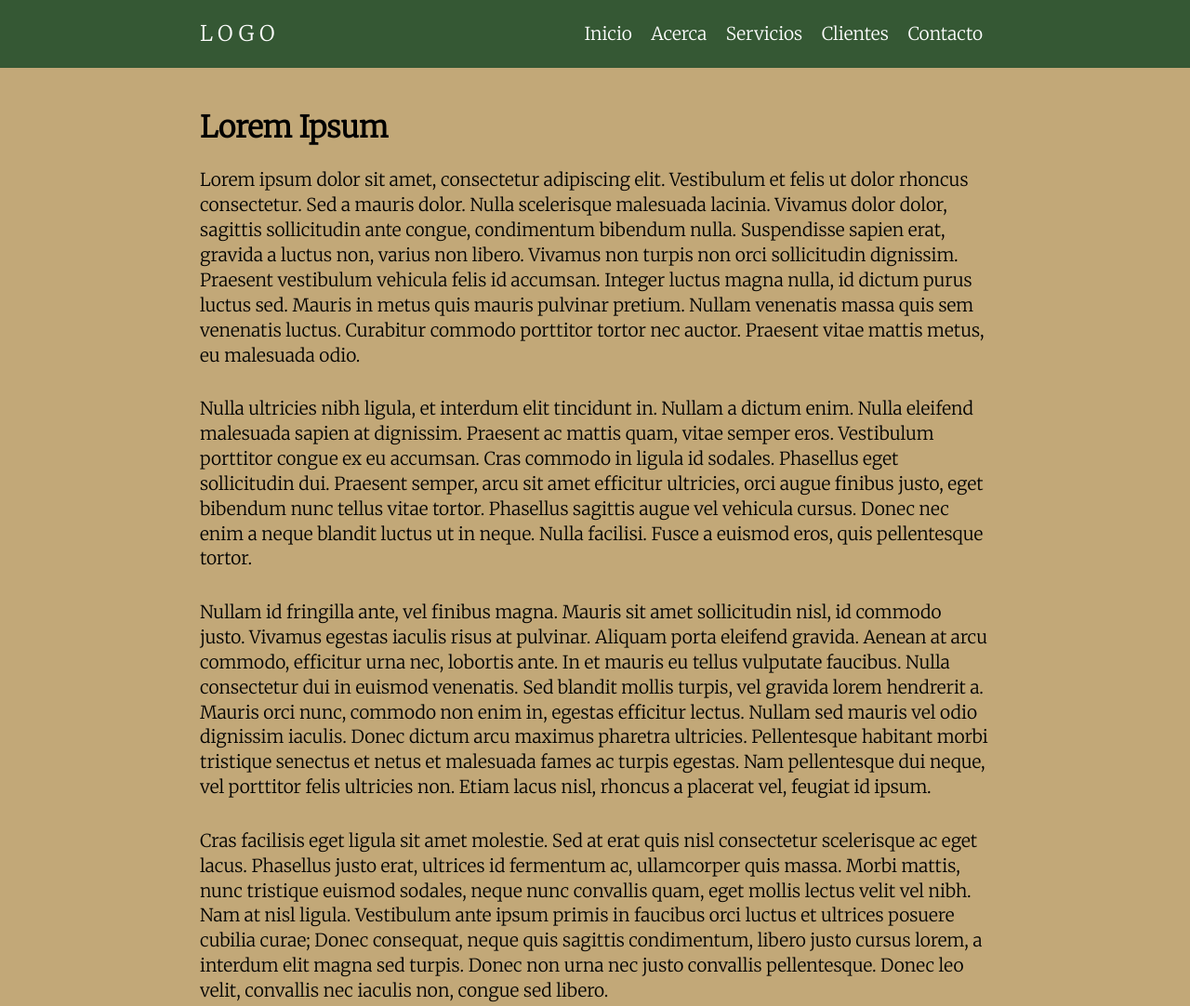
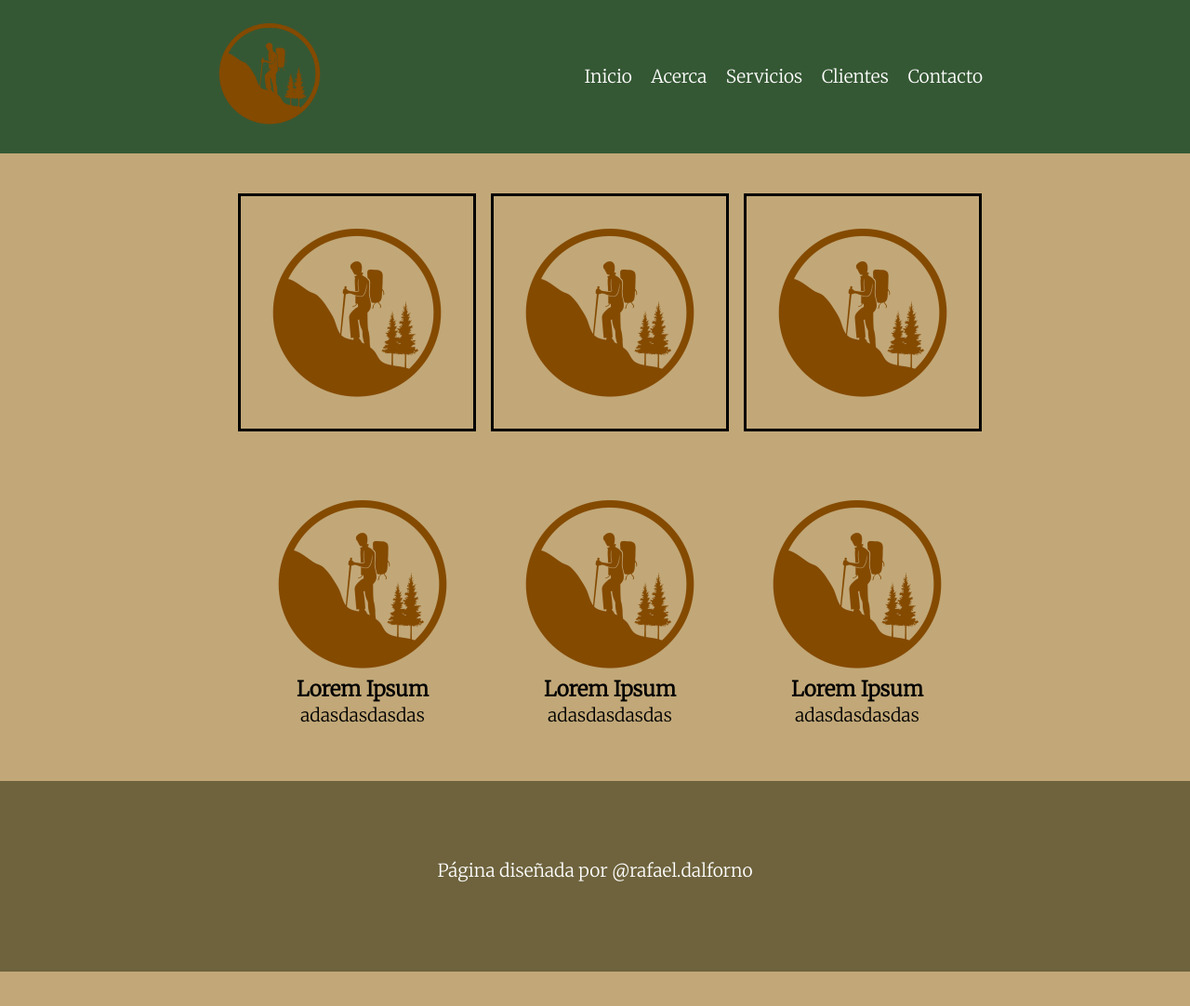
Before and after one commit to Rafadr13/Repaso-html, a plain HTML site: page index.html in a window 1280 px wide. Shown: the top 1082 px of the page at 93% size. After the commit the page ends 1045 px from the top, so only its background shows below. Drawn offline with nearby package versions, Linux system fonts and the light colour scheme; a script that the page names is missing.

Commit message:
V1.0.12062022.2311

```diff
--- a/index.html
+++ b/index.html
@@ -15,7 +15,7 @@
 <body>
     <header class="header">
         <div class="container logo-nav-container">
-            <a href="#" class="logo">LOGO</a>
+            <a href="#" class="logo"><img src="/images/logo.png" width="150px" height="150px"></a>
             <span class="menu-icon">Ver menú</span>
             <nav class="navigation">
                 <ul>
@@ -31,14 +31,30 @@
 
     <main class="main">
         <div class="container">
-            <h1>Lorem Ipsum</h1>
-                <p>Lorem ipsum dolor sit amet, consectetur adipiscing elit. Vestibulum et felis ut dolor rhoncus consectetur. Sed a mauris dolor. Nulla scelerisque malesuada lacinia. Vivamus dolor dolor, sagittis sollicitudin ante congue, condimentum bibendum nulla. Suspendisse sapien erat, gravida a luctus non, varius non libero. Vivamus non turpis non orci sollicitudin dignissim. Praesent vestibulum vehicula felis id accumsan. Integer luctus magna nulla, id dictum purus luctus sed. Mauris in metus quis mauris pulvinar pretium. Nullam venenatis massa quis sem venenatis luctus. Curabitur commodo porttitor tortor nec auctor. Praesent vitae mattis metus, eu malesuada odio.</p>
-                <p>Nulla ultricies nibh ligula, et interdum elit tincidunt in. Nullam a dictum enim. Nulla eleifend malesuada sapien at dignissim. Praesent ac mattis quam, vitae semper eros. Vestibulum porttitor congue ex eu accumsan. Cras commodo in ligula id sodales. Phasellus eget sollicitudin dui. Praesent semper, arcu sit amet efficitur ultricies, orci augue finibus justo, eget bibendum nunc tellus vitae tortor. Phasellus sagittis augue vel vehicula cursus. Donec nec enim a neque blandit luctus ut in neque. Nulla facilisi. Fusce a euismod eros, quis pellentesque tortor.</p>
-                <p>Nullam id fringilla ante, vel finibus magna. Mauris sit amet sollicitudin nisl, id commodo justo. Vivamus egestas iaculis risus at pulvinar. Aliquam porta eleifend gravida. Aenean at arcu commodo, efficitur urna nec, lobortis ante. In et mauris eu tellus vulputate faucibus. Nulla consectetur dui in euismod venenatis. Sed blandit mollis turpis, vel gravida lorem hendrerit a. Mauris orci nunc, commodo non enim in, egestas efficitur lectus. Nullam sed mauris vel odio dignissim iaculis. Donec dictum arcu maximus pharetra ultricies. Pellentesque habitant morbi tristique senectus et netus et malesuada fames ac turpis egestas. Nam pellentesque dui neque, vel porttitor felis ultricies non. Etiam lacus nisl, rhoncus a placerat vel, feugiat id ipsum.</p>
-                <p>Cras facilisis eget ligula sit amet molestie. Sed at erat quis nisl consectetur scelerisque ac eget lacus. Phasellus justo erat, ultrices id fermentum ac, ullamcorper quis massa. Morbi mattis, nunc tristique euismod sodales, neque nunc convallis quam, eget mollis lectus velit vel nibh. Nam at nisl ligula. Vestibulum ante ipsum primis in faucibus orci luctus et ultrices posuere cubilia curae; Donec consequat, neque quis sagittis condimentum, libero justo cursus lorem, a interdum elit magna sed turpis. Donec non urna nec justo convallis pellentesque. Donec leo velit, convallis nec iaculis non, congue sed libero.</p>
-                <p>Maecenas faucibus neque quis libero sodales, vitae viverra magna suscipit. Nulla facilisi. Vestibulum euismod suscipit convallis. Nulla facilisi. Nullam et lorem et leo commodo mollis. Quisque in molestie justo. In rhoncus massa eros, nec fermentum mauris rhoncus eget. Aliquam erat volutpat. Etiam rutrum in erat nec faucibus. Phasellus bibendum sem vitae neque pretium tempor. Pellentesque rhoncus turpis vitae ipsum scelerisque sollicitudin. Duis blandit lectus mi, in placerat dui mollis ut. Sed lorem enim, malesuada in quam sed, aliquam sodales neque. Aliquam lobortis et justo et dapibus. Integer ex tellus, dapibus vel urna hendrerit, dictum lobortis erat.</p>
+            <section class="layout">
+                <div><img src="images/logo.png"></div>
+                <div><img src="images/logo.png"></div>
+                <div><img src="images/logo.png"></div>
+            </section>
+        </div>
+        <div class="container">
+            <section class="layout2">
+                <div><img src="images/logo.png">
+                    <h3>Lorem Ipsum</h3>
+                    <p>adasdasdasdas</p>
+                </div>
+                <div><img src="images/logo.png">
+                    <h3>Lorem Ipsum</h3>
+                    <p>adasdasdasdas</p>
+                </div>
+                <div><img src="images/logo.png">
+                    <h3>Lorem Ipsum</h3>
+                    <p>adasdasdasdas</p>
+                </div>
+            </section>
         </div>
     </main>
+
     <footer class="footer">
         <div class="container">
             <p>Página diseñada por @rafael.dalforno</p>
--- a/main.css
+++ b/main.css
@@ -23,6 +23,49 @@ p {
 
 }
 
+.layout {
+    padding: 1rem;
+    width: 100%;
+
+
+    display: flex;
+    gap: 16px;
+
+    justify-content: center;
+}
+
+.layout img{
+    width: 250px;
+    height: 250px;
+    border-style: solid;
+}
+.layout2 {
+    padding: 1rem;
+    width: 100%;
+
+
+    display: flex;
+    gap: 16px;
+
+    justify-content: center;
+}
+
+.layout2 img{
+    width: 250px;
+    height: 250px;
+}
+
+.layout2 h3{
+    margin-top: -2rem;
+    text-align: center;
+}
+
+.layout2 p{
+    margin-top: -2rem;
+    text-align: center;
+    line-height: 2.5em;
+}
+
 .header{
     background: #355834;
     color: white;
@@ -44,13 +87,10 @@ p {
     display: flex;
     justify-content: space-between;
     align-items: center;
-    padding: 1rem 0;
     flex-wrap: wrap;
 }
 
 .logo {
-    letter-spacing: 5px;
-    font-size: 1.2em;
     margin-left: 0px;
 }
 
@@ -82,7 +122,7 @@ p {
 }
 
 .main {
-    padding-top: 6rem;
+    padding-top: 12rem;
 }
 
 .footer {
```
Also changed, not shown: images/logo.png (added).
